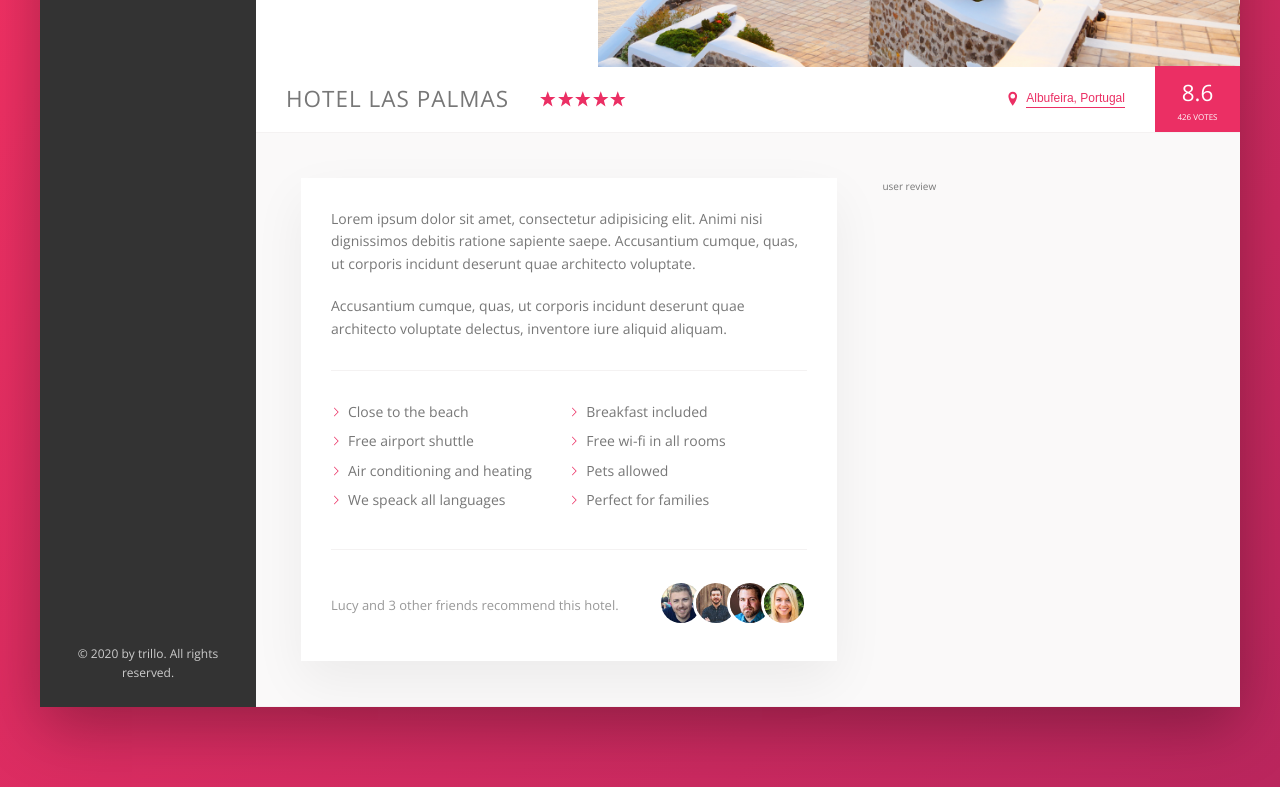
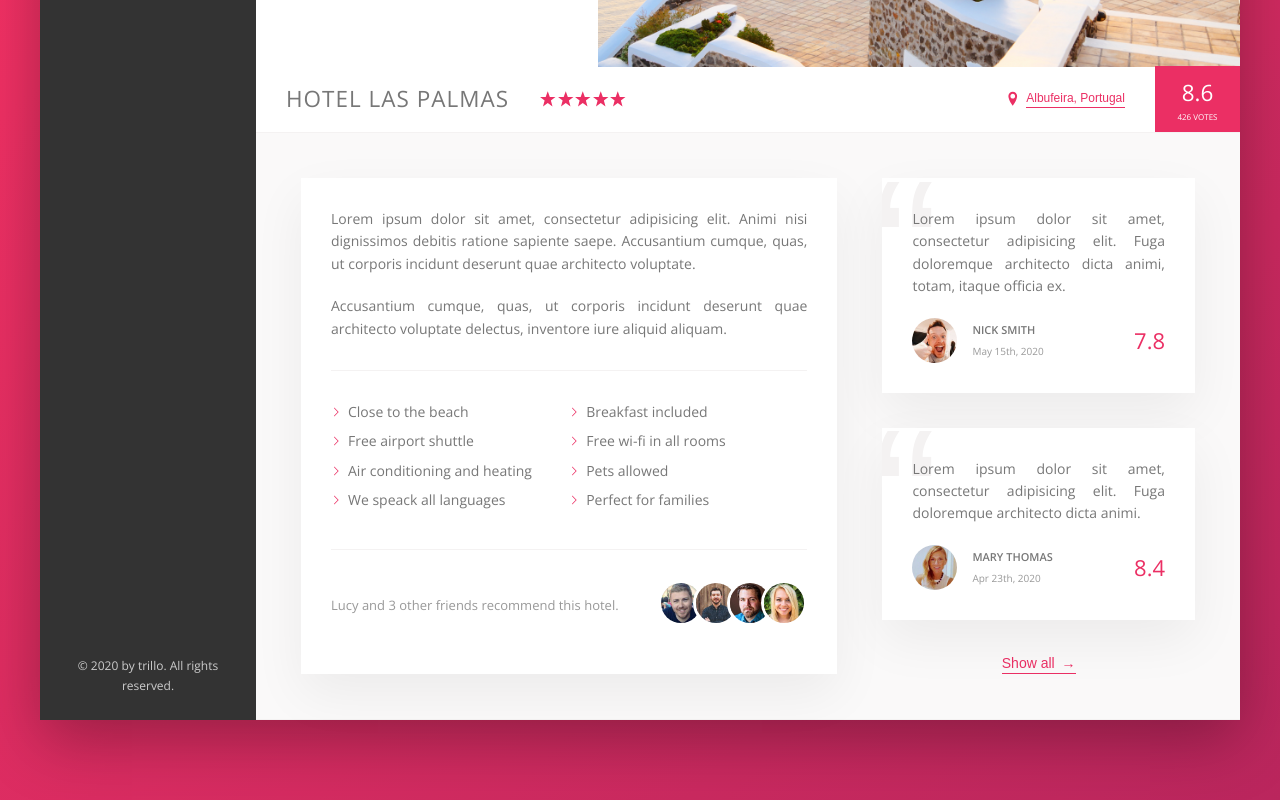
Before and after one commit to IvanNever/trillo, a website: page src/index.html in a window 1280 px wide. Shown: the part 468-1268 px from the top of the page. Drawn offline with nearby package versions, Linux system fonts and the light colour scheme.

Commit message:
User reviews section

```diff
--- a/src/index.html
+++ b/src/index.html
@@ -161,7 +161,33 @@
                             </div>
                         </div>
                         <div class="user-reviews">
-                            user review
+                            <figure class="review">
+                                <blockquote class="review__text">
+                                    Lorem ipsum dolor sit amet, consectetur adipisicing elit. Fuga doloremque architecto dicta animi, totam, itaque officia ex.
+                                </blockquote>
+                                <figcaption class="review__user">
+                                    <img src="img/user-1.jpg" alt="user 1" class="review__photo">
+                                    <div class="review__user-box">
+                                        <div class="review__user-name">Nick Smith</div>
+                                        <div class="review__user-date">May 15th, 2020</div>
+                                    </div>
+                                    <div class="review__rating">7.8</div>
+                                </figcaption>
+                            </figure>
+                            <figure class="review">
+                                <blockquote class="review__text">
+                                    Lorem ipsum dolor sit amet, consectetur adipisicing elit. Fuga doloremque architecto dicta animi.
+                                </blockquote>
+                                <figcaption class="review__user">
+                                    <img src="img/user-2.jpg" alt="user 1" class="review__photo">
+                                    <div class="review__user-box">
+                                        <div class="review__user-name">Mary Thomas</div>
+                                        <div class="review__user-date">Apr 23th, 2020</div>
+                                    </div>
+                                    <div class="review__rating">8.4</div>
+                                </figcaption>
+                            </figure>
+                            <button class="btn-inline">Show all <span>&rarr;</span></button>
                         </div>
                     </div>
                 </main>
--- a/src/sass/_components.scss
+++ b/src/sass/_components.scss
@@ -262,8 +262,17 @@
     cursor: pointer;
     transition: all .2s;
 
+    & span {
+        margin-left: 3px;
+        transition: all .2s;
+    }
+
     &:hover {
         color: var(--color-grey-dark-1);
+
+        span {
+            margin-left: 8px;
+        }
     }
 
     &:focus {
@@ -290,6 +299,10 @@
 }
 
 //Paragraph
+.paragraph {
+    text-align: justify;
+}
+
 .paragraph:not(:last-of-type) {
     margin-bottom: 2rem;
 }
@@ -353,3 +366,69 @@
         }
     }
 }
+
+//Review section
+.review {
+    background-color: #fff;
+    box-shadow: var(--shadow-light);
+    padding: 3rem;
+    margin-bottom: 3.5rem;
+    position: relative;
+    overflow: hidden;
+
+    &__text {
+        margin-bottom: 2rem;
+        text-align: justify;
+        position: relative;
+        z-index: 10;
+    }
+
+    &__photo {
+        height: 4.5rem;
+        width: 4.5rem;
+        border-radius: 50%;
+        margin-right: 1.5rem;
+    }
+
+    &__user {
+        display: flex;
+        align-items: center;
+    }
+
+    &__user-box {
+        margin-right: auto;
+        // display: flex;
+        // flex-direction: column;
+        // justify-content: space-between;
+    }
+
+    &__user-name {
+        font-size: 1.1rem;
+        font-weight: 600;
+        text-transform: uppercase;
+        margin-bottom: 0.4rem;
+    }
+
+    &__user-date {
+        font-size: 1rem;
+        color: var(--color-grey-dark-3);
+    }
+
+    &__rating {
+        color: var(--color-primary);
+        font-size: 2.2rem;
+        font-weight: 300;
+    }
+
+    &::before {
+        content: "\201C";
+        position: absolute;
+        top: -2.75rem;
+        left: -1rem;
+        color: var(--color-grey-light-2);
+        font-size: 20rem;
+        line-height: 1;
+        font-family: sans-serif;
+        z-index: 1;
+    }
+}
--- a/src/sass/_layout.scss
+++ b/src/sass/_layout.scss
@@ -37,6 +37,7 @@
 
 //Detail section
 .detail {
+    font-size: 1.4rem;
     display: flex;
     padding: 4.5rem;
     background-color: var(--color-grey-light-1);
@@ -44,7 +45,6 @@
 }
 
 .description {
-    font-size: 1.4rem;
     background-color: #fff;
     padding: 3rem;
     box-shadow: var(--shadow-light);
@@ -52,6 +52,9 @@
     margin-right: 4.5rem;
 }
 
-.user-review {
+.user-reviews {
     flex: 1;
+    display: flex;
+    flex-direction: column;
+    align-items: center;
 }
```
Also changed, not shown: src/css/style.min.css.
